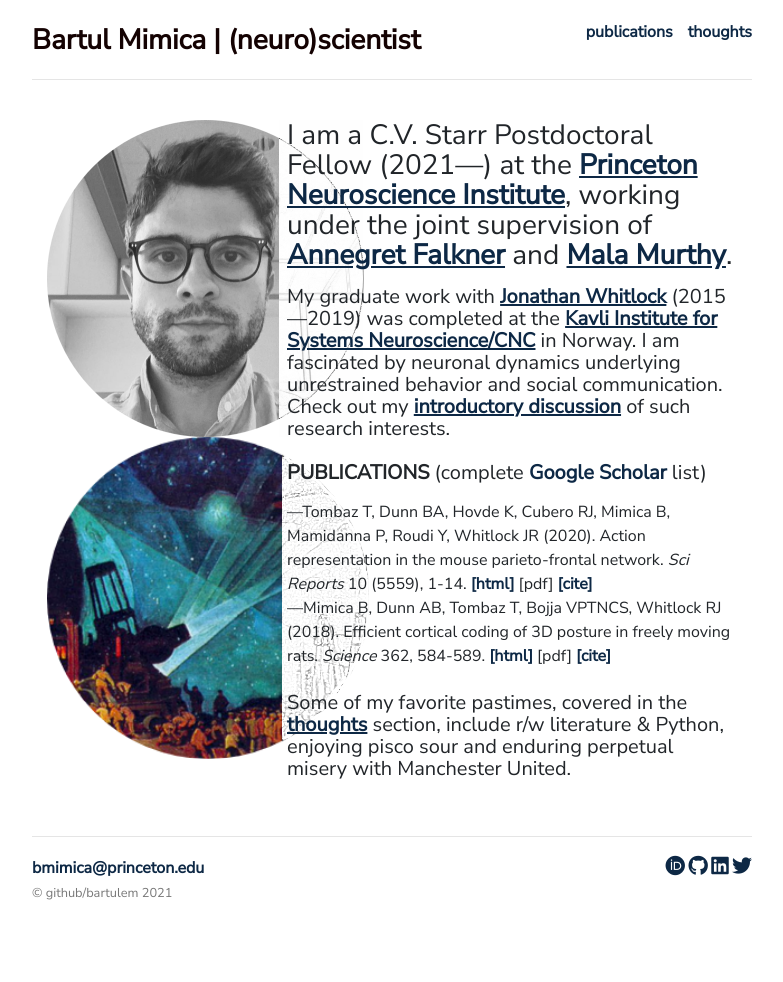
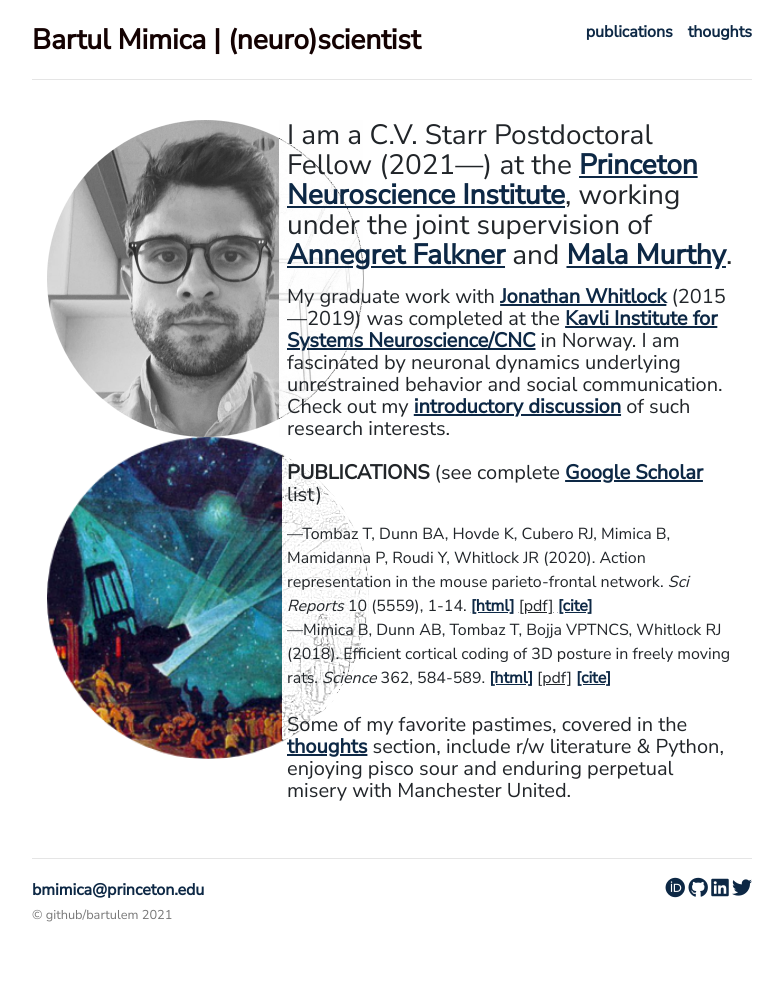
Before and after one commit to bartulem/bartulem.github.io, a Jekyll site: the page built from index.html, in a window 1280 px wide. Shown: the whole page, without its empty margins (248-1031 px from the left). Built offline with Jekyll 4.4.1, drawn with Linux system fonts in a browser that asks for light colours; nearby versions of some CDN libraries; comment, search, counter and statistics services are not loaded; a style sheet for code colours, icons or effects is not loaded; before the commit the page ends 960 px from its top, so only the background shows below that.

Commit message:
2022 format v38

```diff
--- a/index.html
+++ b/index.html
@@ -14,9 +14,10 @@
 	<div itemscope itemtype="http://data-vocabulary.org/Person" class="col-sm-8">
 	<p class="lead">I am a C.V. Starr Postdoctoral Fellow (2021—) at the <a style= "text-decoration: underline" target="_blank" href="https://pni.princeton.edu/">Princeton Neuroscience Institute</a>, working under the joint supervision of <a style= "text-decoration: underline" target="_blank" href="https://www.falknerlab.com/">Annegret Falkner</a> and <a style= "text-decoration: underline" target="_blank" href="https://murthylab.princeton.edu/">Mala Murthy</a>.</p>
 
-	<p>My graduate work with <a style= "text-decoration: underline" target="_blank" href="https://www.whitlocklab.org/">Jonathan Whitlock</a> (2015—2019) was completed at the <a style= "text-decoration: underline" target="_blank" href="https://www.ntnu.edu/kavli">Kavli Institute for Systems Neuroscience/CNC</a> in Norway. I am fascinated by neuronal dynamics underlying unrestrained behavior and social communication. Check out my <a style= "text-decoration: underline" href="https://bartulem.github.io/thoughts/2020/03/05/comp-neuroethology/">introductory discussion</a> of such research interests. <br/> <br/> <b>PUBLICATIONS</b> (complete <a href="https://scholar.google.no/citations?user=aUeOyr8AAAAJ&hl=en" target="_blank">Google Scholar</a> list)</p>
-	<p1>—Tombaz T, Dunn BA, Hovde K, Cubero RJ, Mimica B, Mamidanna P, Roudi Y, Whitlock JR (2020). Action representation in the mouse parieto-frontal network. <em>Sci Reports</em> 10 (5559), 1-14. <a href="https://www.nature.com/articles/s41598-020-62089-6?error=cookies_not_supported&code=e0a538d4-9569-4b30-b2d1-d78d1c8e03b3" target="_blank">[html]</a> [pdf] <a href="/files/tombaz2020.bib" download>[cite]</a></p1> <br/>
-	<p1>—Mimica B, Dunn AB, Tombaz T, Bojja VPTNCS, Whitlock RJ (2018). Efficient cortical coding of 3D posture in freely moving rats. <em>Science</em> 362, 584-589. <a href="https://science.sciencemag.org/content/362/6414/584" target="_blank">[html]</a> [pdf] <a href="/files/mimica2018.bib" download>[cite]</a></p1> <br/> <br/>
+	<p>My graduate work with <a style= "text-decoration: underline" target="_blank" href="https://www.whitlocklab.org/">Jonathan Whitlock</a> (2015—2019) was completed at the <a style= "text-decoration: underline" target="_blank" href="https://www.ntnu.edu/kavli">Kavli Institute for Systems Neuroscience/CNC</a> in Norway. I am fascinated by neuronal dynamics underlying unrestrained behavior and social communication. Check out my <a style= "text-decoration: underline" href="https://bartulem.github.io/thoughts/2020/03/05/comp-neuroethology/">introductory discussion</a> of such research interests. <br/> <br/> <b>PUBLICATIONS</b> (see complete <a href="https://scholar.google.no/citations?user=aUeOyr8AAAAJ&hl=en" target="_blank"><u>Google Scholar</u></a> list)</p>
+
+	<p1>—Tombaz T, Dunn BA, Hovde K, Cubero RJ, Mimica B, Mamidanna P, Roudi Y, Whitlock JR (2020). Action representation in the mouse parieto-frontal network. <em>Sci Reports</em> 10 (5559), 1-14. <a href="https://www.nature.com/articles/s41598-020-62089-6?error=cookies_not_supported&code=e0a538d4-9569-4b30-b2d1-d78d1c8e03b3" target="_blank"><u>[html]</u></a> <u>[pdf]</u> <a href="/files/tombaz2020.bib" download><u>[cite]</u></a></p1> <br/>
+	<p1>—Mimica B, Dunn AB, Tombaz T, Bojja VPTNCS, Whitlock RJ (2018). Efficient cortical coding of 3D posture in freely moving rats. <em>Science</em> 362, 584-589. <a href="https://science.sciencemag.org/content/362/6414/584" target="_blank"><u>[html]</u></a> <u>[pdf]</u> <a href="/files/mimica2018.bib" download><u>[cite]</u></a></p1> <br/> <br/>
 
 	<p>Some of my favorite pastimes, covered in the <a style= "text-decoration: underline" href="https://bartulem.github.io/thoughts/">thoughts</a> section, include r/w literature & Python, enjoying pisco sour and enduring perpetual misery with Manchester United.</p>
 	</div>
```
